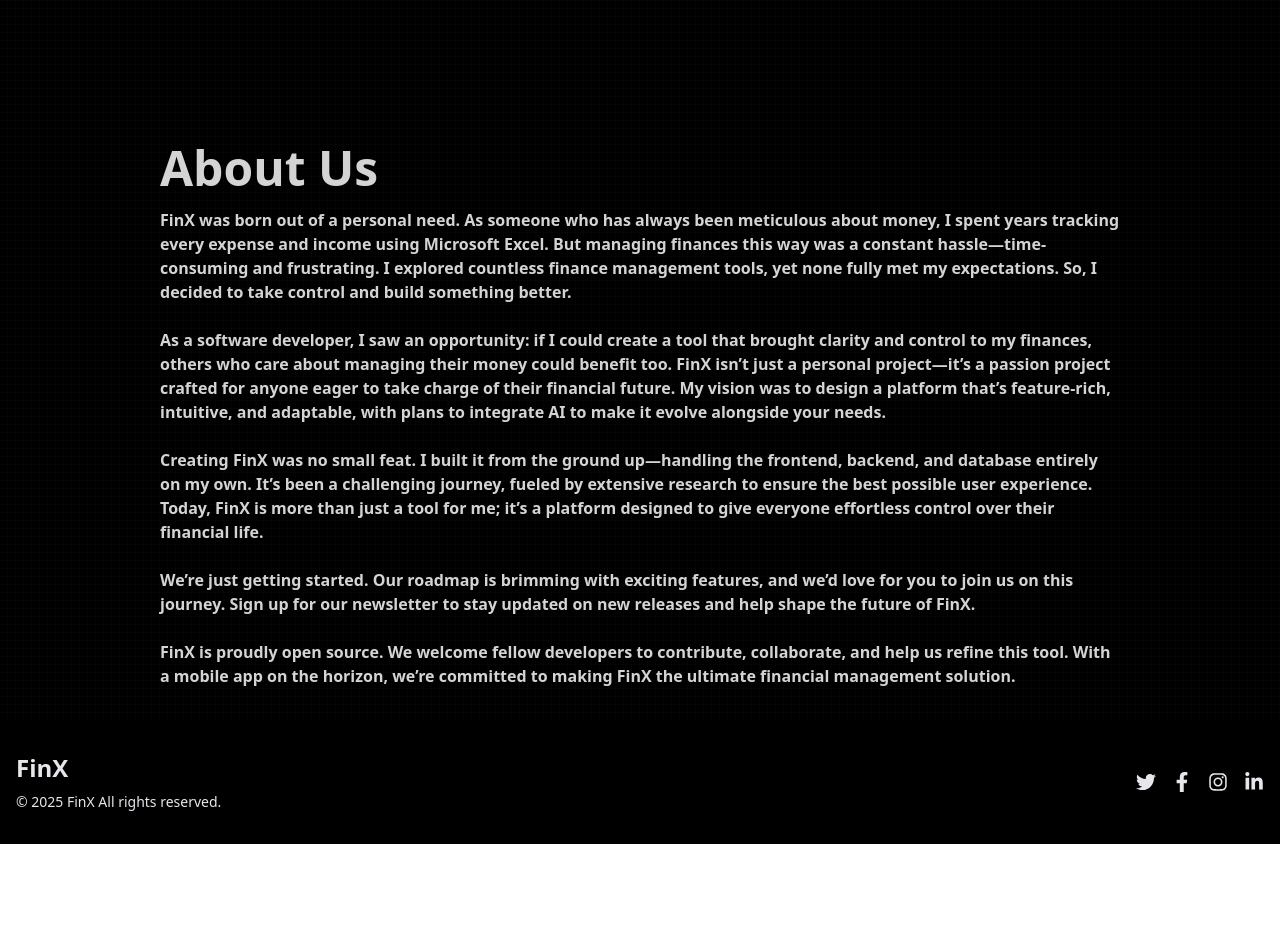
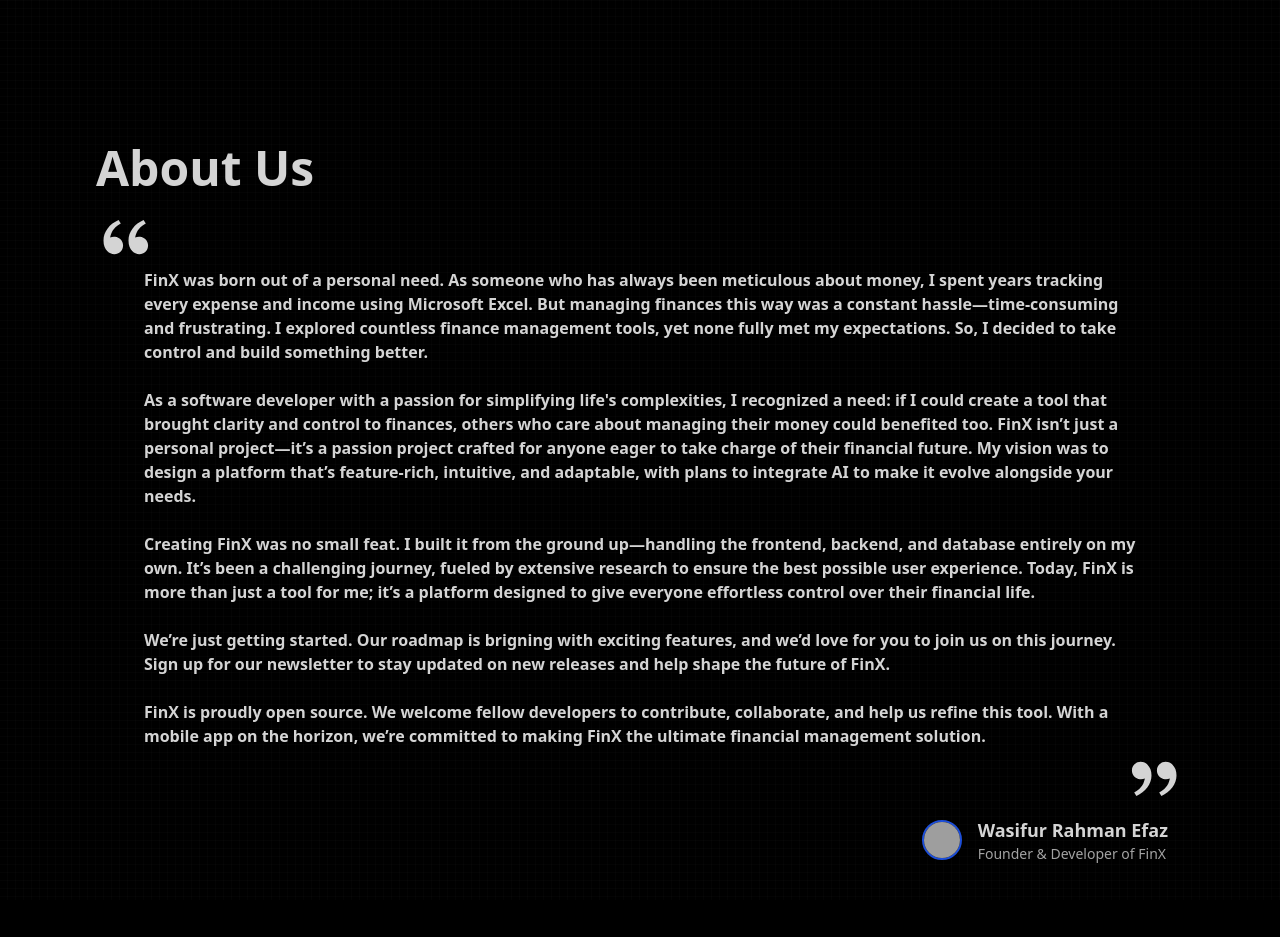
Before and after one commit to efaaz/finance-management-client, a React (Vite) app: page /About-us in a window 1280 px wide. Shown: the top 937 px of the page. Before the commit the page ends 844 px from the top, so only its background shows below. Built offline with nearby package versions, Linux system fonts and the light colour scheme; no server answers; grey boxes are pictures that could not be loaded.

Commit message:
add avatar for founders profile in About Us page

```diff
--- a/package.json
+++ b/package.json
@@ -10,6 +10,7 @@
     "preview": "vite preview"
   },
   "dependencies": {
+    "@radix-ui/react-avatar": "^1.1.7",
     "@radix-ui/react-label": "^2.1.2",
     "@react-oauth/google": "^0.12.1",
     "@react-three/fiber": "^8.17.10",
--- /dev/null
+++ b/src/components/ui/react-avatar.jsx
@@ -0,0 +1,38 @@
+import * as React from "react";
+import * as AvatarPrimitive from "@radix-ui/react-avatar";
+import { cn } from "../../lib/utils/utils";
+
+const Avatar = React.forwardRef(({ className, ...props }, ref) => (
+  <AvatarPrimitive.Root
+    ref={ref}
+    className={cn(
+      "relative flex h-10 w-10 shrink-0 overflow-hidden rounded-full",
+      className
+    )}
+    {...props}
+  />
+));
+Avatar.displayName = AvatarPrimitive.Root.displayName;
+
+const AvatarImage = React.forwardRef(({ className, ...props }, ref) => (
+  <AvatarPrimitive.Image
+    ref={ref}
+    className={cn("aspect-square h-full w-full", className)}
+    {...props}
+  />
+));
+AvatarImage.displayName = AvatarPrimitive.Image.displayName;
+
+const AvatarFallback = React.forwardRef(({ className, ...props }, ref) => (
+  <AvatarPrimitive.Fallback
+    ref={ref}
+    className={cn(
+      "flex h-full w-full items-center justify-center rounded-full bg-muted",
+      className
+    )}
+    {...props}
+  />
+));
+AvatarFallback.displayName = AvatarPrimitive.Fallback.displayName;
+
+export { Avatar, AvatarImage, AvatarFallback };
--- a/src/pages/AboutUs.jsx
+++ b/src/pages/AboutUs.jsx
@@ -1,10 +1,17 @@
 import React from "react";
+import { Avatar } from "../components/ui/react-avatar.jsx";
+import { AvatarImage } from "../components/ui/react-avatar.jsx";
+import { AvatarFallback } from "../components/ui/react-avatar.jsx";
+import { Link } from "react-router";
+import { RiDoubleQuotesL, RiDoubleQuotesR } from "react-icons/ri";
 
 function AboutUs() {
   return (
     <>
-      <div className="max-w-5xl mt-28 mx-auto text-neutral-300 p-4 md:p-8">
+      <div className="max-w-6xl mt-28 mx-auto text-neutral-300 p-4 md:p-8">
         <h1 className=" md:text-5xl font-bold text-2xl mb-4">About Us</h1>
+        <RiDoubleQuotesL className="text-6xl " />
+        <div className="px-12">
           <p className=" font-semibold">
             FinX was born out of a personal need. As someone who has always been
             meticulous about money, I spent years tracking every expense and
@@ -15,12 +22,13 @@
           </p>
           <br />
           <p className="font-semibold">
-          As a software developer, I saw an opportunity: if I could create a
-          tool that brought clarity and control to my finances, others who care
-          about managing their money could benefit too. FinX isn’t just a
-          personal project—it’s a passion project crafted for anyone eager to
-          take charge of their financial future. My vision was to design a
-          platform that’s feature-rich, intuitive, and adaptable, with plans to
+            As a software developer with a passion for simplifying life's
+            complexities, I recognized a need: if I could create a tool that
+            brought clarity and control to finances, others who care about
+            managing their money could benefited too. FinX isn’t just a personal
+            project—it’s a passion project crafted for anyone eager to take
+            charge of their financial future. My vision was to design a platform
+            that’s feature-rich, intuitive, and adaptable, with plans to
             integrate AI to make it evolve alongside your needs.
           </p>
           <br />
@@ -34,10 +42,10 @@
           </p>
           <br />
           <p className="font-semibold">
-          We’re just getting started. Our roadmap is brimming with exciting
+            We’re just getting started. Our roadmap is brigning with exciting
             features, and we’d love for you to join us on this journey. Sign up
-          for our newsletter to stay updated on new releases and help shape the
-          future of FinX.
+            for our newsletter to stay updated on new releases and help shape
+            the future of FinX.
           </p>
           <br />
           <p className="font-semibold">
@@ -47,16 +55,29 @@
             financial management solution.
           </p>
         </div>
-      {/* <div className="mt-10">
-        <WavyBackground className="max-w-lg mx-auto overflow-hidden">
-          <p className="text-2xl md:text-4xl lg:text-7xl text-white font-bold inter-var text-center">
-            Hero waves are cool
+        <div className="flex justify-end">
+          <RiDoubleQuotesR className="text-6xl flex justify-end" />
+        </div>
+        <div className="flex justify-end pr-4 items-center md:mt-2 mb-1">
+          <Avatar className="border-2 rounded-full border-blue-700">
+            <AvatarImage src="https://res.cloudinary.com/dxu0mzb32/image/upload/c_pad,b_gen_fill,ar_1:1/v1745498789/IMG_3570_k7dxds.jpg" />
+            <AvatarFallback>Efaz</AvatarFallback>
+          </Avatar>
+          <div className="ml-4">
+            <a
+              href="https://linkedin.com/in/wasifur-rahman-efaz"
+              className="text-lg font-bold"
+              target="_blank"
+              rel="noopener noreferrer"
+            >
+              Wasifur Rahman Efaz
+            </a>
+            <p className="text-sm text-neutral-400">
+              Founder & Developer of FinX
             </p>
-          <p className="text-base md:text-lg mt-4 text-white font-normal inter-var text-center">
-            Leverage the power of canvas to create a beautiful hero section
-          </p>
-        </WavyBackground>
-      </div> */}
+          </div>
+        </div>
+      </div>
     </>
   );
 }
```
Also changed, not shown: 1 other file (tests, documents, lock files or other folders). Lines whose indentation alone changed are shown as unchanged.
